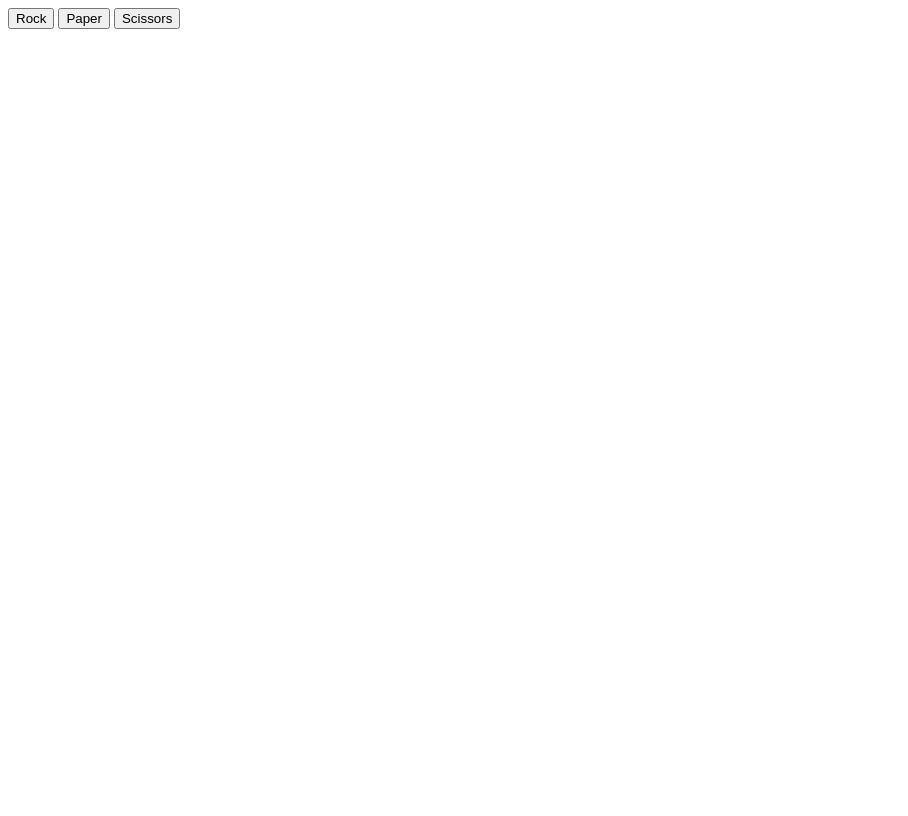
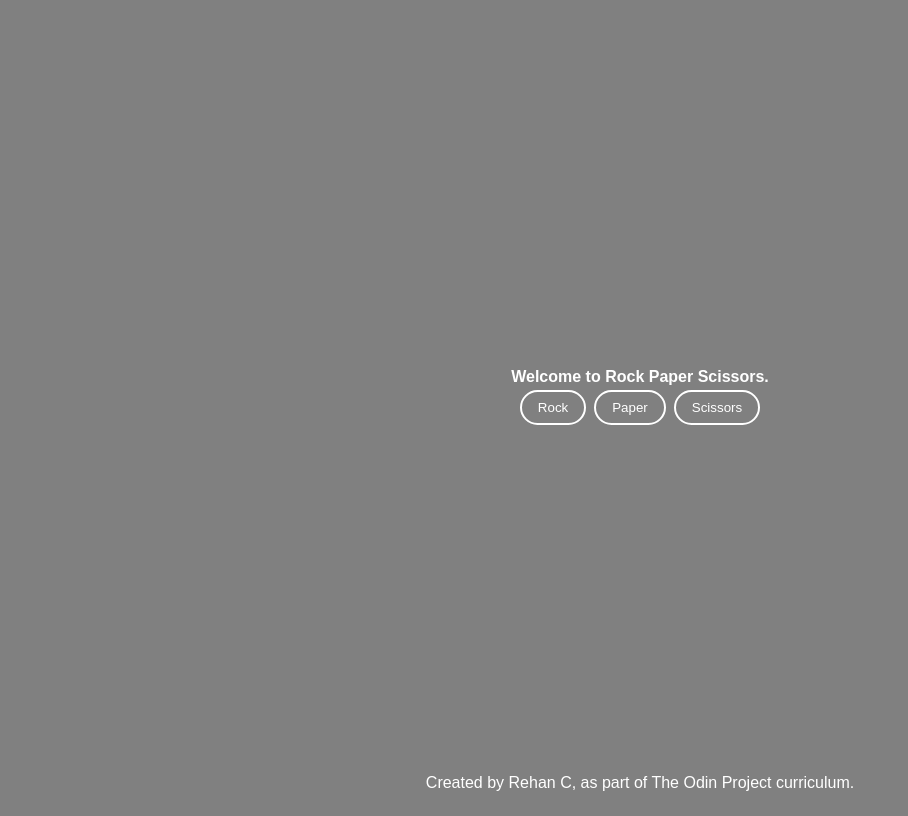
Before and after one commit to rehan-c/odin-rock-paper-scissors, a plain HTML site: page index.html in a window 1280 px wide. Shown: the whole page, without its empty margins (0-908 px from the left). Drawn offline with Linux system fonts and the light colour scheme.

Commit message:
Updated UI

```diff
--- a/index.html
+++ b/index.html
@@ -4,17 +4,23 @@
     <meta charset="UTF-8">
     <meta http-equiv="X-UA-Compatible" content="IE=edge">
     <meta name="viewport" content="width=device-width, initial-scale=1.0">
+    <link rel="stylesheet" href="style.css">
     <title>Rock Paper Scissors</title>
 </head>
 <body>
 
     <script src="rock-paper-scissors.js" defer></script>
 
+    <div class="container">
+        <div id="result"></div>
+
+        <div class="choices">
             <button id="rock">Rock</button>
             <button id="paper">Paper</button>
             <button id="scissors">Scissors</button>
+        </div>
 
-    <div id="result"></div>
+        <!-- <div id="result"></div> !-->
 
         <div id="playerScore"></div>
         <div id="cpuScore"></div>
@@ -22,6 +28,11 @@
         <div id="finalResult"></div>
 
         <div id="playAgain"></div>
+    </div>
+
+    <div class="footer">
+        <p>Created by Rehan C, as part of The Odin Project curriculum.</p>
+    </div>
 
 
 </body>
--- a/rock-paper-scissors.js
+++ b/rock-paper-scissors.js
@@ -68,6 +68,8 @@ function playRound(playerSelection, computerSelection) {
 let playerGuess;
 
 computerPlay();
+
+document.getElementById("result").textContent = ("Welcome to Rock Paper Scissors.");
 
 const rockButton = document.getElementById("rock");
 rockButton.addEventListener("click", selectRock);
--- /dev/null
+++ b/style.css
@@ -0,0 +1,49 @@
+body {
+    background-color: grey;
+    display:flex;
+    flex-direction: column;
+    justify-content: center;
+    min-height:100vh;
+}
+
+div {
+    color: white;
+    font-weight: bold;
+    font-family: sans-serif;
+}
+
+button {
+    background-color: transparent;
+    color: white;
+    border-radius: 25px;
+    border-style: solid;
+    border-color: white;
+    padding: 0.5rem 1rem;
+    display:flex;
+    max-width: 11.5vh;
+    justify-content: center;
+    margin: 0.25rem;
+
+}
+
+.container {
+    display: flex;
+    flex-direction: column;
+    background-color: black 50%;
+    justify-content:center;
+    align-items: center;
+    margin-top:45vh;
+    margin-bottom:auto;
+}
+
+.choices {
+    display: flex;
+    flex-direction: row;
+}
+
+.footer {
+    display:flex;
+    margin-top: auto;
+    justify-content: center;
+    font-weight: normal;
+}
```
Lines whose indentation alone changed are shown as unchanged.
